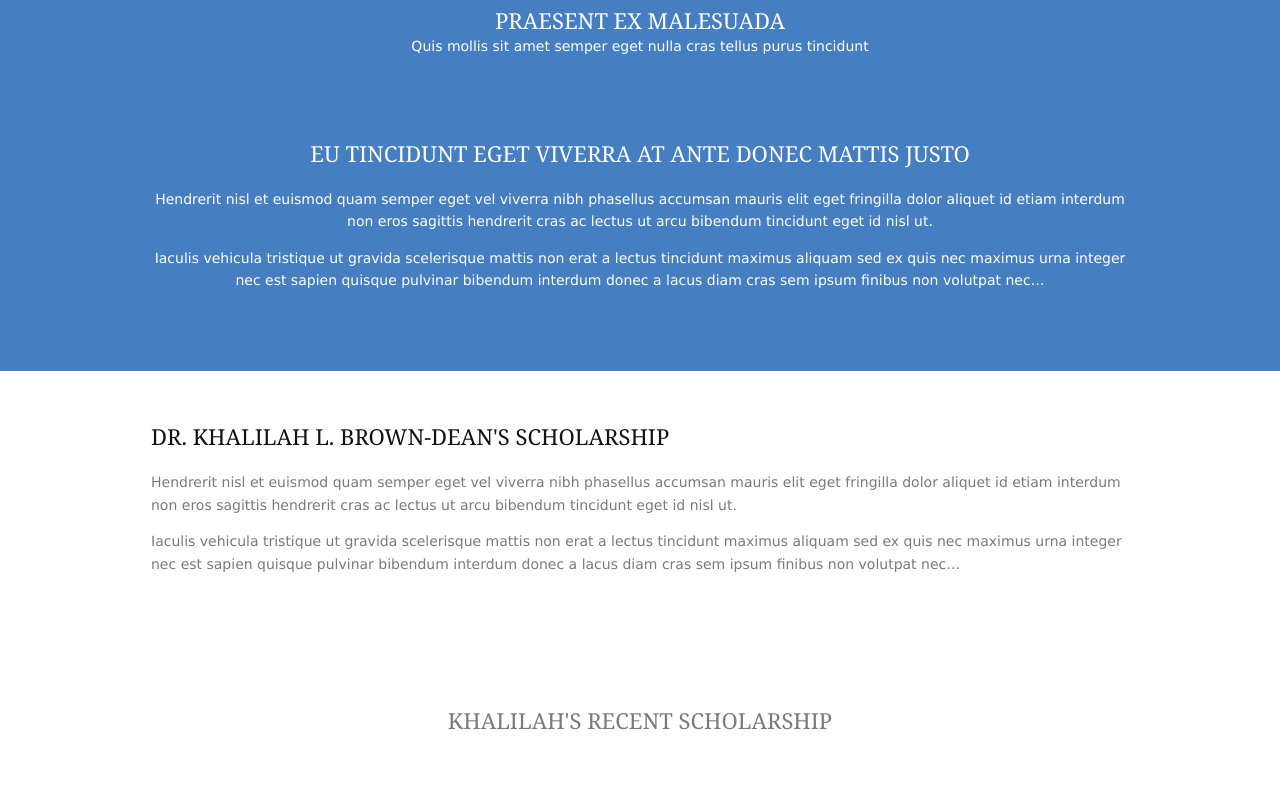
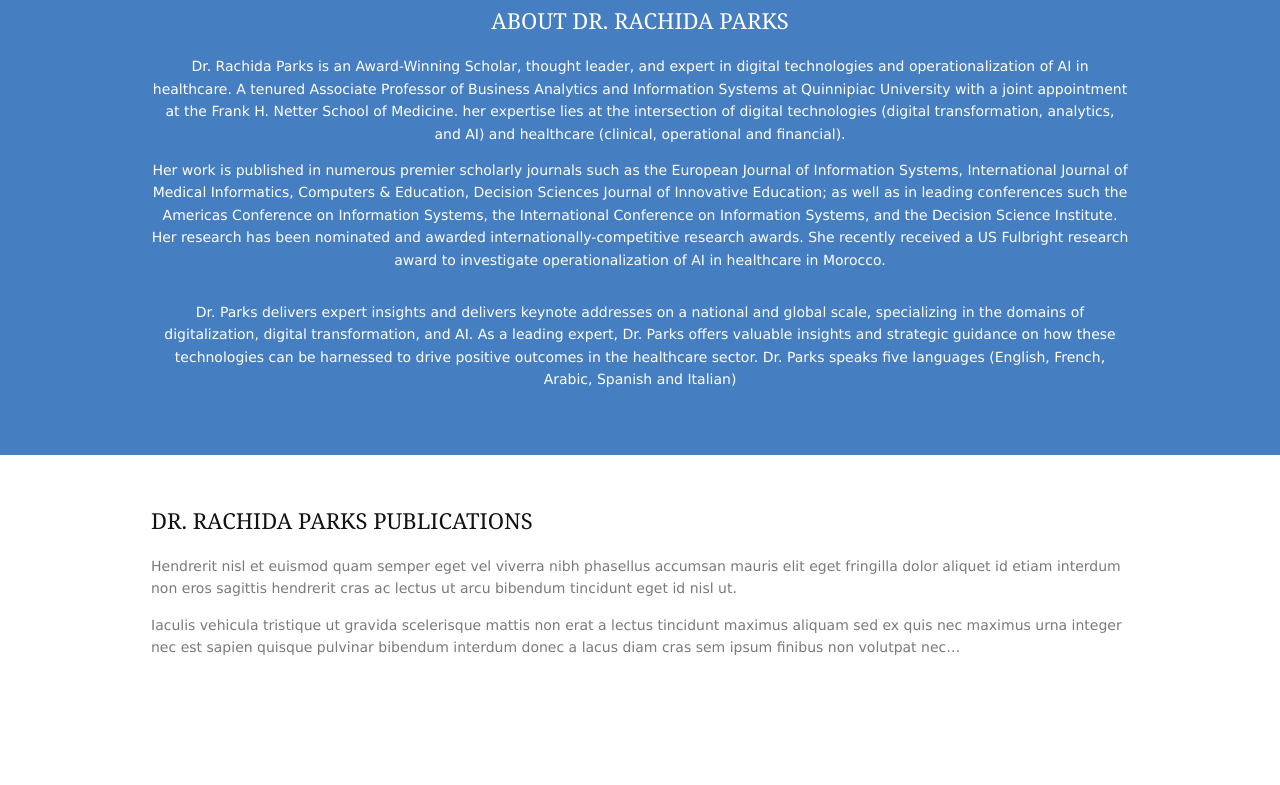
Before and after one commit to Abdoul-safir/Rachida_Parks_Portfolio, a plain HTML site: page index.html in a window 1280 px wide. Shown: the part 600-1385 px from the top of the page. Drawn offline with Linux system fonts and the light colour scheme.

Commit message:
added about informations

```diff
--- a/index.html
+++ b/index.html
@@ -39,7 +39,8 @@ Licence URI: https://www.os-templates.com/template-terms
 							<li class="active"><a href="index.html">Home</a></li>
 
 							<li><a href="#">About</a></li>
-							<li><a href="#">Info</a></li>
+							<li><a href="#">Publications</a></li>
+							<li><a href="#">Contact</a></li>
 						</ul>
 					</nav>
 					<!-- ################################################################################################ -->
@@ -66,26 +67,36 @@ Licence URI: https://www.os-templates.com/template-terms
 			<main class="hoc container clear">
 				<!-- main body -->
 				<!-- ################################################################################################ -->
-				<div class="sectiontitle">
-					<h6 class="heading" style="color: #fff">Praesent ex malesuada</h6>
-					<p>Quis mollis sit amet semper eget nulla cras tellus purus tincidunt</p>
-				</div>
 				<article class="group">
 					<div class="one_half first">
-						<h6 class="heading" style="color: #fff">
-							Eu tincidunt eget viverra at ante donec mattis justo
-						</h6>
+						<h4 class="heading" style="color: #fff">About Dr. Rachida Parks</h4>
 						<p>
-							Hendrerit nisl et euismod quam semper eget vel viverra nibh phasellus
-							accumsan mauris elit eget fringilla dolor aliquet id etiam interdum non eros
-							sagittis hendrerit cras ac lectus ut arcu bibendum tincidunt eget id nisl
-							ut.
+							Dr. Rachida Parks is an Award-Winning Scholar, thought leader, and expert in
+							digital technologies and operationalization of AI in healthcare. A tenured
+							Associate Professor of Business Analytics and Information Systems at
+							Quinnipiac University with a joint appointment at the Frank H. Netter School
+							of Medicine. her expertise lies at the intersection of digital technologies
+							(digital transformation, analytics, and AI) and healthcare (clinical,
+							operational and financial).
 						</p>
 						<p class="btmspace-30">
-							Iaculis vehicula tristique ut gravida scelerisque mattis non erat a lectus
-							tincidunt maximus aliquam sed ex quis nec maximus urna integer nec est
-							sapien quisque pulvinar bibendum interdum donec a lacus diam cras sem ipsum
-							finibus non volutpat nec&hellip;
+							Her work is published in numerous premier scholarly journals such as the
+							European Journal of Information Systems, International Journal of Medical
+							Informatics, Computers & Education, Decision Sciences Journal of Innovative
+							Education; as well as in leading conferences such the Americas Conference on
+							Information Systems, the International Conference on Information Systems,
+							and the Decision Science Institute. Her research has been nominated and
+							awarded internationally-competitive research awards. She recently received a
+							US Fulbright research award to investigate operationalization of AI in
+							healthcare in Morocco.
+						</p>
+						<p>
+							Dr. Parks delivers expert insights and delivers keynote addresses on a
+							national and global scale, specializing in the domains of digitalization,
+							digital transformation, and AI. As a leading expert, Dr. Parks offers
+							valuable insights and strategic guidance on how these technologies can be
+							harnessed to drive positive outcomes in the healthcare sector. Dr. Parks
+							speaks five languages (English, French, Arabic, Spanish and Italian)
 						</p>
 					</div>
 				</article>
@@ -107,7 +118,7 @@ Licence URI: https://www.os-templates.com/template-terms
 				<article class="group">
 					<div class="one_half first">
 						<h6 class="heading" style="text-align: left">
-							DR. KHALILAH L. BROWN-DEAN'S SCHOLARSHIP
+							DR. RACHIDA PARKS PUBLICATIONS
 						</h6>
 						<p style="text-align: left">
 							Hendrerit nisl et euismod quam semper eget vel viverra nibh phasellus
@@ -138,7 +149,7 @@ Licence URI: https://www.os-templates.com/template-terms
 			<section class="hoc container clear">
 				<!-- ################################################################################################ -->
 				<div class="sectiontitle">
-					<h6 class="heading">KHALILAH'S RECENT SCHOLARSHIP</h6>
+					<h6 class="heading">DR. RACHIDA PARKS PUBLICATIONS</h6>
 				</div>
 				<div class="group latest">
 					<article class="one_third first">
```
